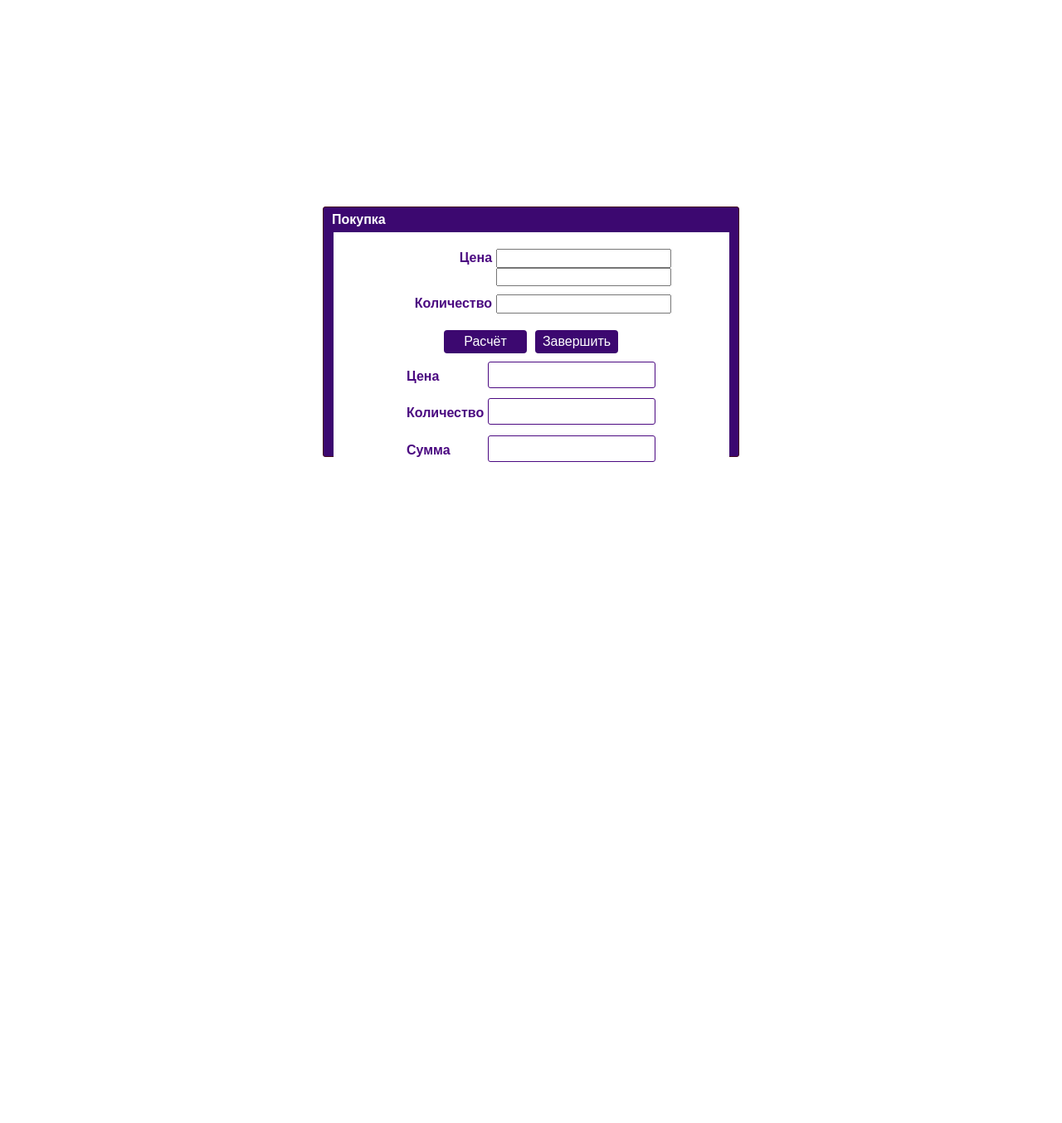
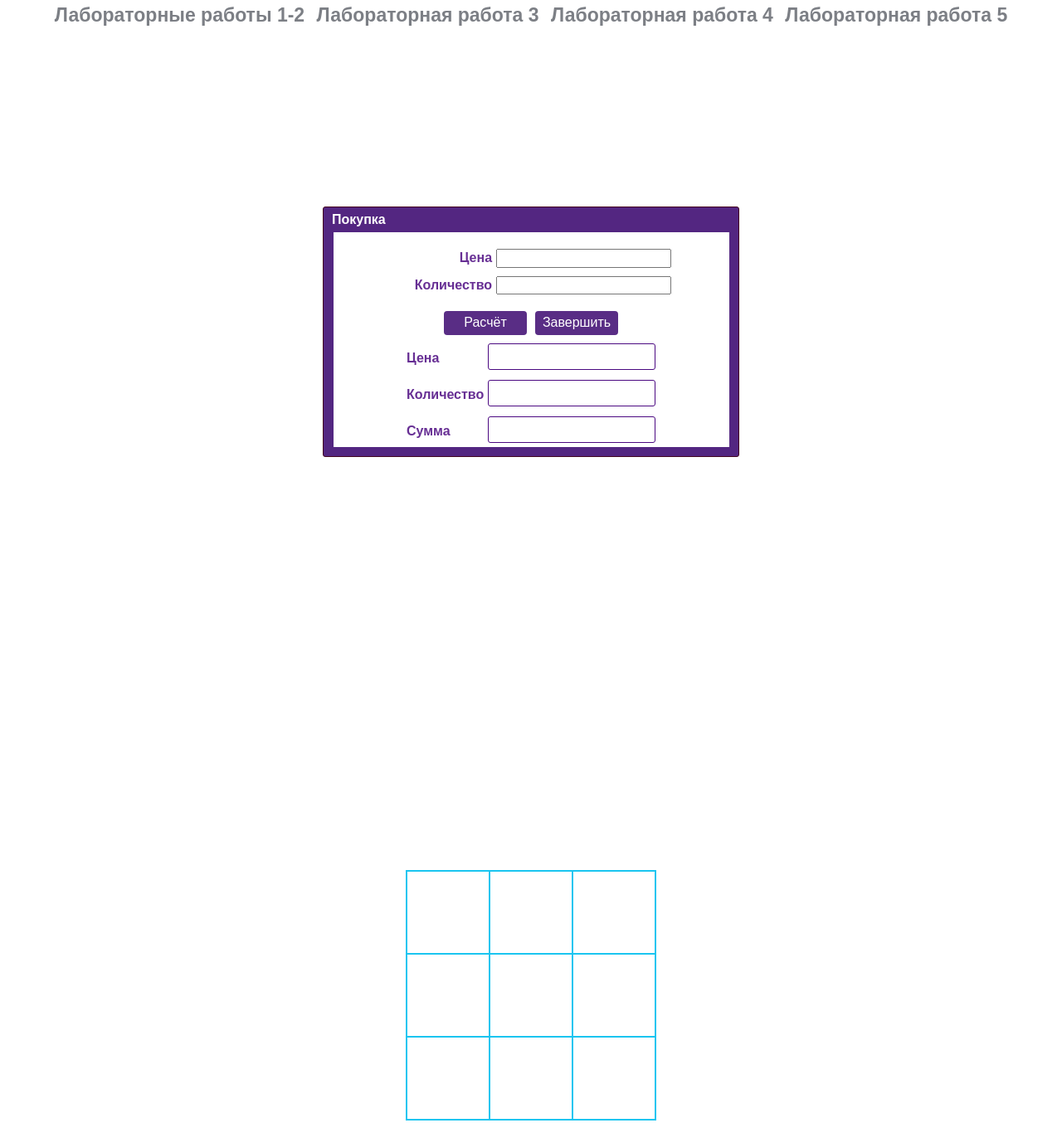
Before and after one commit to Thunderinthegrass/Practice, a website: page app/index.html in a window 1280 px wide. Shown: the whole page at 83% size. Before the commit the page ends 800 px from the top, so only its background shows below. Drawn offline with nearby package versions, Linux system fonts and the light colour scheme.

Commit message:
started X-0

```diff
--- a/app/index.html
+++ b/app/index.html
@@ -10,13 +10,22 @@
 
 <body>
   <div class="container">
+    <nav class="menu">
+      <div class="menu__inner">
+        <a href="#" class="menu__item">Лабораторные работы 1-2</a>
+        <a href="#" class="menu__item">Лабораторная работа 3</a>
+        <a href="#" class="menu__item">Лабораторная работа 4</a>
+        <a href="#" class="menu__item">Лабораторная работа 5</a>
+      </div>
+    </nav>
+
+    <section class="l-1">
       <div class="window__wrapper">
         <h2 class="title">Покупка</h2>
         <div class="window">
           <div class="inp__wrapper">
             <div class="price__wrapper">
               <label for="inp-1">Цена</label>
-            <input type="text" id="inp-1" class="price-inp">
               <input type="text" id="inp-1" class="price-inp" oninput="this.value = this.value.replace(/\./g, ',')">
             </div>
             <div class="quantity-wrapper">
@@ -29,12 +38,24 @@
             <button class="complete btn">Завершить</button>
           </div>
           <div class="out__wrapper">
-          <div class="out__item"><span class="price">Цена</span><p class="price-output out"></p></div>
-          <div class="out__item"><span class="quantity">Количество</span><p class="quantity-out put out"></p></div>
-          <div class="out__item"><span class="sum">Сумма</span><p class="sum-output out"></p></div>
+            <div class="out__item"><span class="price">Цена</span>
+              <p class="price-output out"></p>
+            </div>
+            <div class="out__item"><span class="quantity">Количество</span>
+              <p class="quantity-out put out"></p>
+            </div>
+            <div class="out__item"><span class="sum">Сумма</span>
+              <p class="sum-output out"></p>
             </div>
           </div>
         </div>
+      </div>
+    </section>
+    <section class="l-3">
+      <div class="game">
+
+      </div>
+    </section>
   </div>
 
 
--- a/app/js/main.js
+++ b/app/js/main.js
@@ -1,3 +1,4 @@
+// l.1-2----------------------------------------------------
 let inp = document.querySelectorAll('input');
 let p = document.querySelectorAll('p');
 
@@ -47,3 +48,32 @@ let payment = document.querySelector('.payment').onclick = function () {
     p[2].innerHTML = c;
   }
 }
+
+
+// l-3------------------------------------------------------
+window.onload = function() {
+  let game = document.querySelector('.game');
+
+  for (let k = 0; k < 9; k++) {
+    game.innerHTML += '<div class="block"></div>';
+  }
+
+  let move = 0;
+
+  game.onclick = function(event) {
+    console.log(event);
+    if (event.target.className == 'block') {
+      if (move % 2 == 0) {
+        event.target.innerHTML = 'o';
+      }
+      else {
+        event.target.innerHTML = 'x';
+      }
+      move++;
+      checkWin();
+    }
+  }
+
+
+
+}
--- a/app/scss/style.scss
+++ b/app/scss/style.scss
@@ -14,11 +14,35 @@
 }
 body{
   font-family: "Fira Sans", sans-serif;
-  color: #4b0981;
+  color: #4b0981d8;
   font-weight: bold;
 }
 .container{
   width: 100%;
+}
+.menu{
+  width: 100%;
+  position: fixed;
+  left: 0;
+  top: 0;
+  display: flex;
+  justify-content: center;
+  &__item{
+    display: inline-block;
+    padding: 5px;
+    text-decoration: none;
+    color: #2b303a9e;
+    font-size: 23px;
+
+  }
+}
+.l-1{
+  height: 100vh;
+  display: flex;
+  justify-content: center;
+  align-items: center;
+}
+.l-3{
   height: 100vh;
   display: flex;
   justify-content: center;
@@ -27,7 +51,7 @@ body{
 .window__wrapper{
   width: 500px;
   height: 300px;
-  background: #3c0870;
+  background: #3c0870e0;
   border: 1px solid #44071f;
   border-radius: 3px;
 }
@@ -68,7 +92,7 @@ body{
   transition: .4s;
   outline: none;
   border: none;
-  background: #3c0870;
+  background: #3c0870d8;
   color: #ffffff;
   cursor: pointer;
   &:hover{
@@ -107,3 +131,24 @@ span{
   border: 1px solid #4b0981;
   border-radius: 3px;
 }
+// l-3-------------------------------------------------------------
+.game{
+  width: 300px;
+  height: 300px;
+  // background: rgb(39, 236, 227);
+  display: flex;
+  flex-wrap: wrap;
+  border: 1px solid #1ac5f0;
+}
+.block{
+  width: 100px;
+  height: 100px;
+  // background: rgba(233, 222, 222, 0.323);
+  border: 1px solid #1ac5f0;
+  box-sizing: border-box;
+  display: flex;
+  justify-content: center;
+  align-items: center;
+  color: rgb(70, 53, 53);
+  font-size: 80px;
+}
```
Also changed, not shown: app/css/style.min.css. Lines whose indentation alone changed are shown as unchanged.
